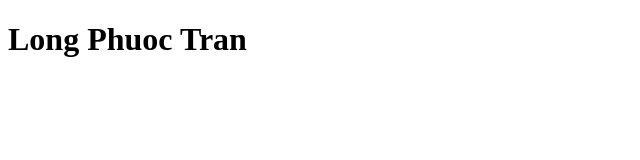
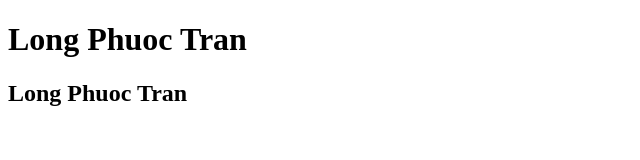
Before and after one commit to pickordian/pickordian, a plain HTML site: page index.html in a window 1280 px wide. Shown: the whole page, without its empty margins (0-640 px from the left). Drawn offline with Linux system fonts and the light colour scheme.

Commit message:
Firebase stuff

```diff
--- a/index.html
+++ b/index.html
@@ -7,5 +7,6 @@
     <title> Long Phuoc Tran</title>
 </head>
 <h1> Long Phuoc Tran</h1>
+<h2> Long Phuoc Tran</h2>
 
 </html>
```
Also changed, not shown: .github/workflows/firebase-hosting-merge.yml (added), .github/workflows/firebase-hosting-pull-request.yml (added), firebase.json (added), 2 other files.
